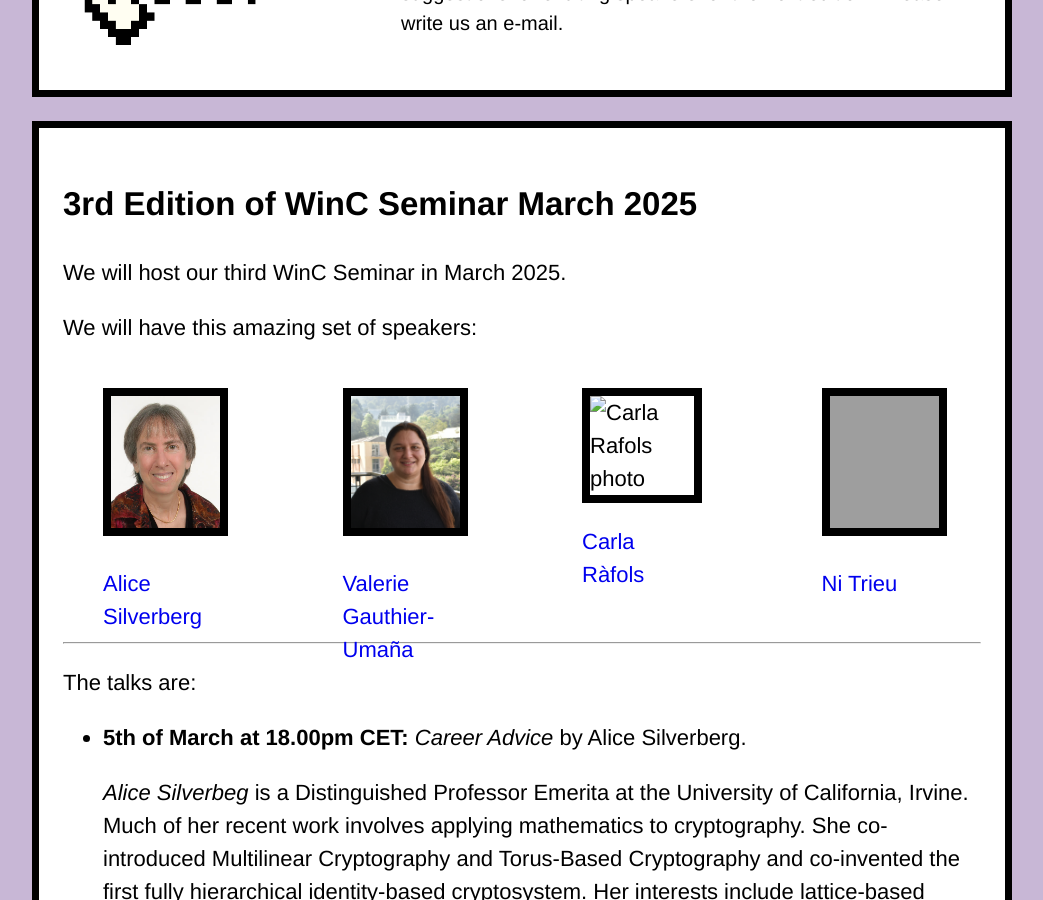
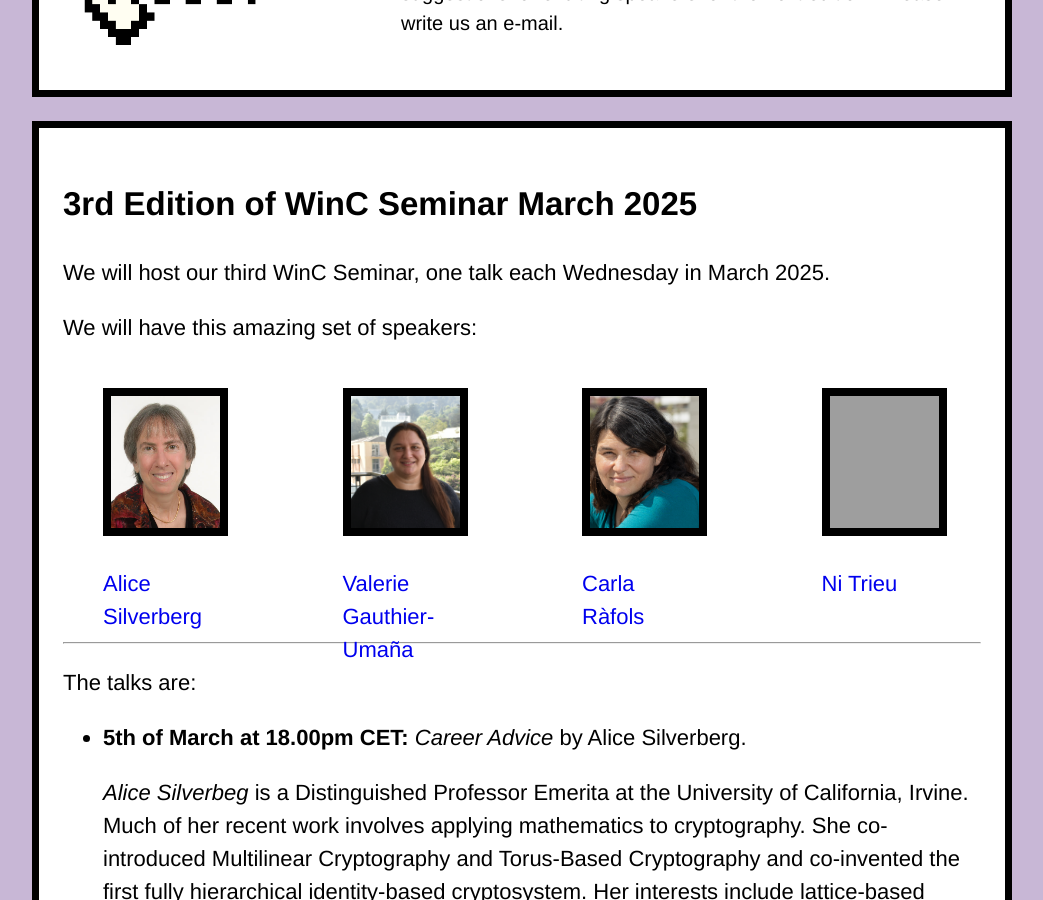
Before and after one commit to women-in-cryptography/women-in-cryptography-website, a Jekyll site: the page built from seminar.html, in a window 1280 px wide and 900 px high, scrolled down 685 px. Shown: the whole window, without its empty margins (118-1161 px from the left). Built offline with Jekyll 4.4.1, drawn with Linux system fonts in a browser that asks for light colours; a style sheet for code colours, icons or effects is not loaded; grey boxes are pictures that could not be loaded.

Commit message:
corrected typo

```diff
--- a/seminar.html
+++ b/seminar.html
@@ -22,7 +22,7 @@ tags: menu
 
 <div class="regular-description-fixed">
   <h2>3rd Edition of WinC Seminar March 2025</h2>
-	<p>We will host our third WinC Seminar in March 2025.</p>
+	<p>We will host our third WinC Seminar, one talk each Wednesday in March 2025.</p>
   <!--<p>Register <a href="https://docs.google.com/forms/d/1Y7GCPviGub_nPo5DMyFjyOI7LfirwPFNGg5oSRy4r3A " target="_blank">here</a> or join our discord.</p>-->
   <p>We will have this amazing set of speakers:</p>
 
```
Also changed, not shown: images/seminar/carla-rafols-image.png (added).
